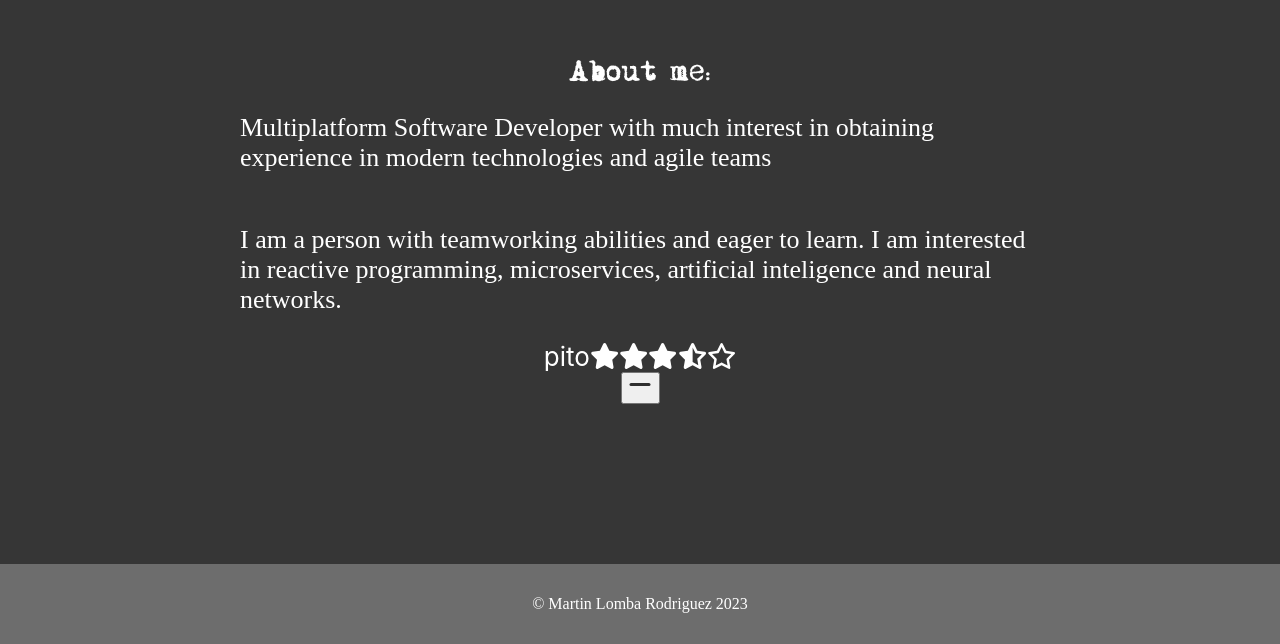
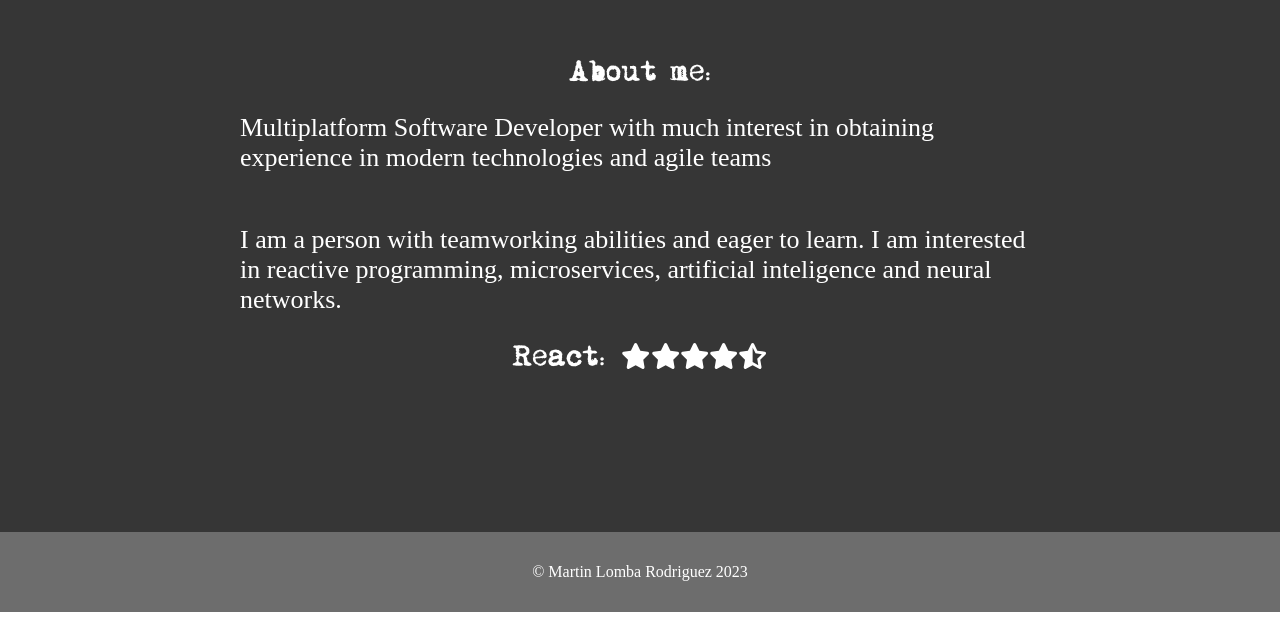
Before and after one commit to mrtnmmn/portfolio, a React (Create React App) app: page / in a window 1280 px wide. Shown: the part 984-1628 px from the top of the page. After the commit the page ends 1596 px from the top, so only its background shows below. Built offline with nearby package versions, Linux system fonts and the light colour scheme; a web font is replaced by a local one.

Commit message:
improved Star rating component

```diff
--- a/src/Components/MainContents/MainContents.js
+++ b/src/Components/MainContents/MainContents.js
@@ -38,10 +38,7 @@ function MainContents() {
       <p className='description'>
         {t('descriptionParagraph2')}
       </p>
-
-      <StarRating rating={3.5} label={'pito'} />
-
-      <SidebarToggle toggle={() => toggleOpen()} />
+      <StarRating rating={4.5} label={'React'} />
       <Footbar />
     </div>
   );
--- a/src/Components/MainContents/StarRating/StarRating.css
+++ b/src/Components/MainContents/StarRating/StarRating.css
@@ -0,0 +1,4 @@
+.label {
+  font-family: momTypewriter;
+  margin-right: 1rem;
+}
--- a/src/Components/MainContents/StarRating/StarRating.js
+++ b/src/Components/MainContents/StarRating/StarRating.js
@@ -2,6 +2,8 @@ import { useEffect, useState } from "react";
 import { FontAwesomeIcon } from '@fortawesome/react-fontawesome';
 import { faStar, faStarHalfStroke } from '@fortawesome/free-solid-svg-icons';
 import { faStar as faStarRegular } from '@fortawesome/free-regular-svg-icons';
+
+import './StarRating.css'
 
 function StarRating(props) {
 
@@ -30,7 +32,7 @@ function StarRating(props) {
 
   return (
     <div>
-      <span>{props.label}</span>
+      <span className="label">{props.label}:</span>
       {stars.map((item) => (item))}
     </div>
   );
```
